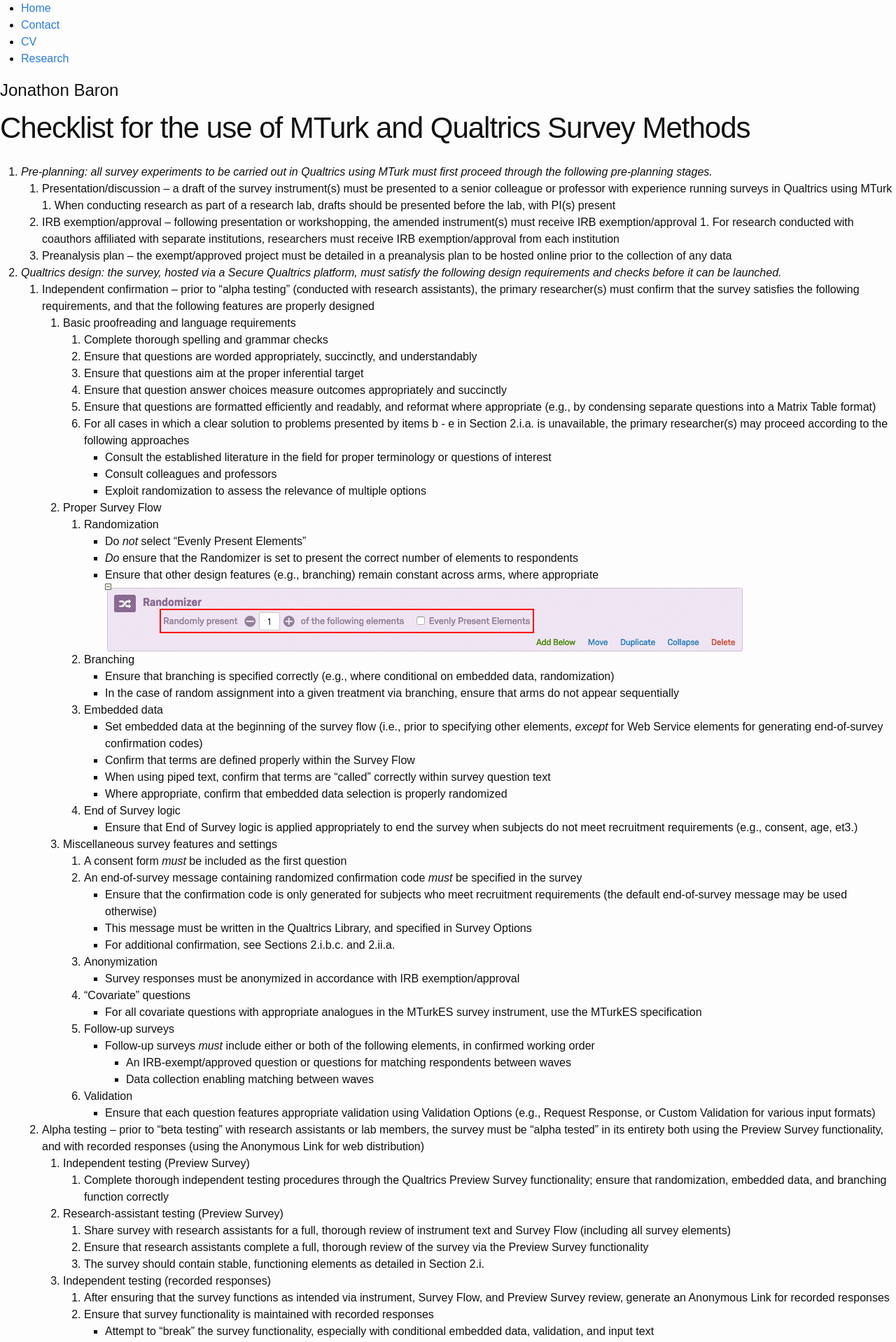
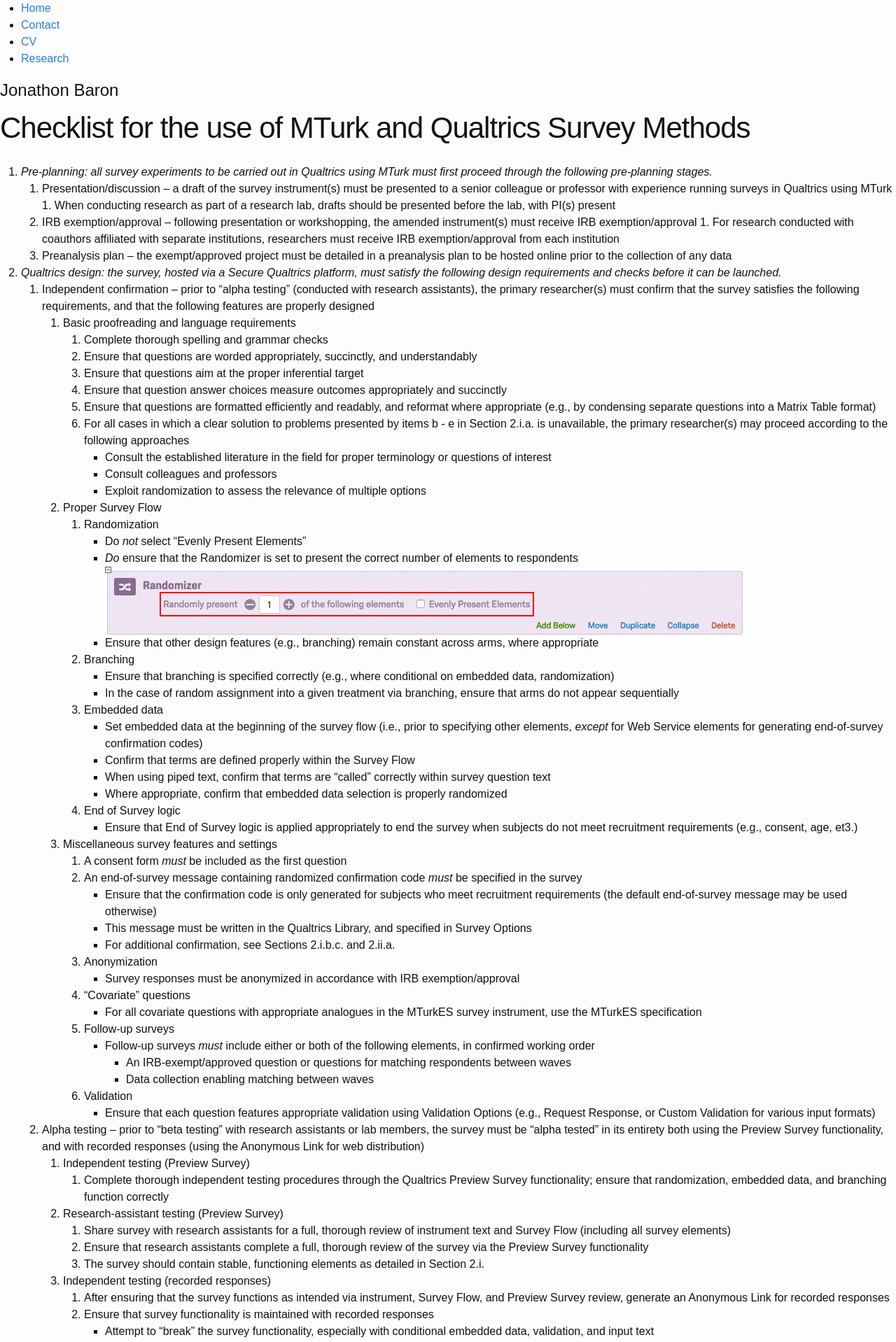
Before and after one commit to jonathonbaron/jonathonbaron.github.io, a Jekyll site: the page built from sops_checklists/qualtrics_mturk_checklist.md, in a window 1280 px wide. Shown: the top 1918 px of the page at 70% size. Built offline with Jekyll 4.4.1, drawn with Linux system fonts in a browser that asks for light colours; our own code applies the rules of GitHub Pages for plain Markdown files.

Commit message:
Update qualtrics_mturk_checklist.md

```diff
--- a/sops_checklists/qualtrics_mturk_checklist.md
+++ b/sops_checklists/qualtrics_mturk_checklist.md
@@ -25,8 +25,8 @@
             1. Randomization
                 * Do *not* select "Evenly Present Elements"
                 * *Do* ensure that the Randomizer is set to present the correct number of elements to respondents
+            ![Randomizer Example](/assets/qualtrics_mturk_checklist/randomizer.jpg)
                 * Ensure that other design features (e.g., branching) remain constant across arms, where appropriate
-            ![Randomizer Example](/assets/qualtrics_mturk_checklist/randomizer.jpg)
             2. Branching
                 * Ensure that branching is specified correctly (e.g., where conditional on embedded data, randomization)
                 * In the case of random assignment into a given treatment via branching, ensure that arms do not appear sequentially
```
